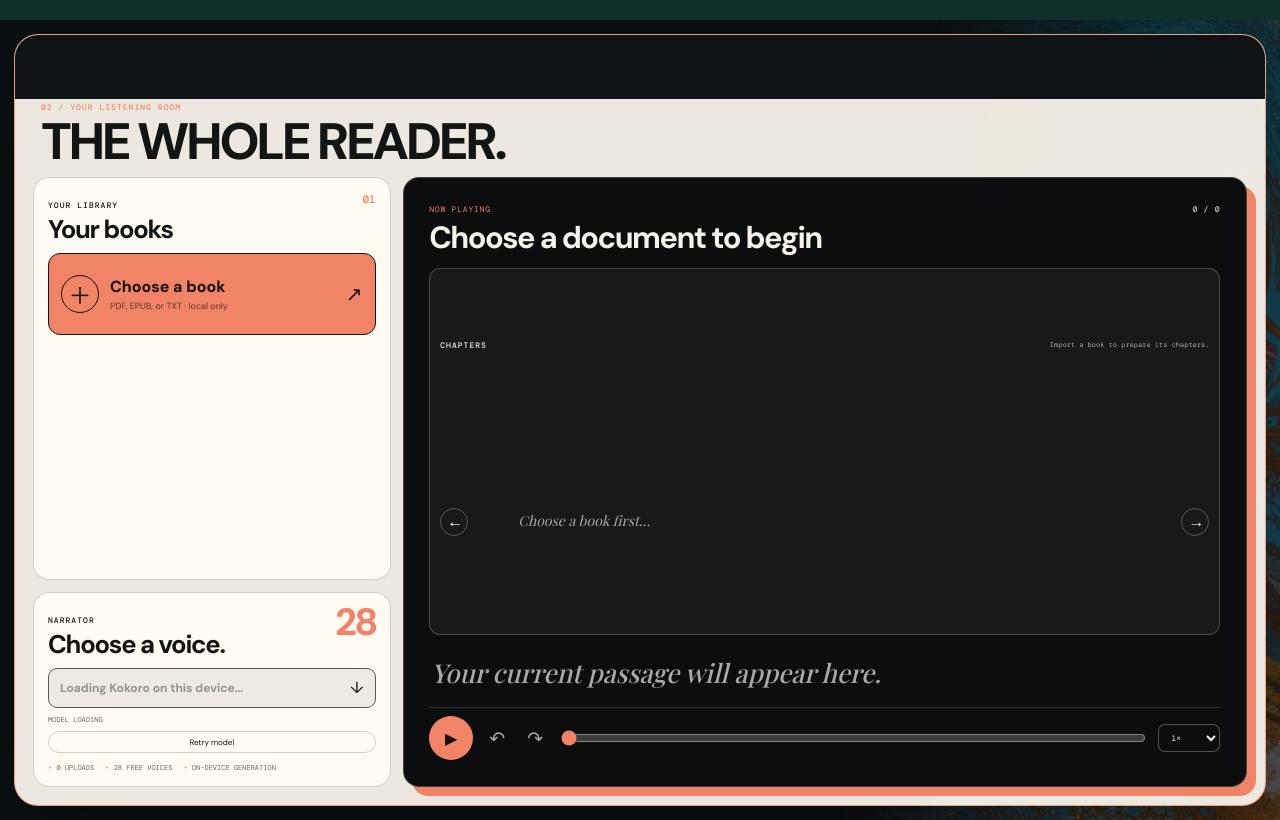
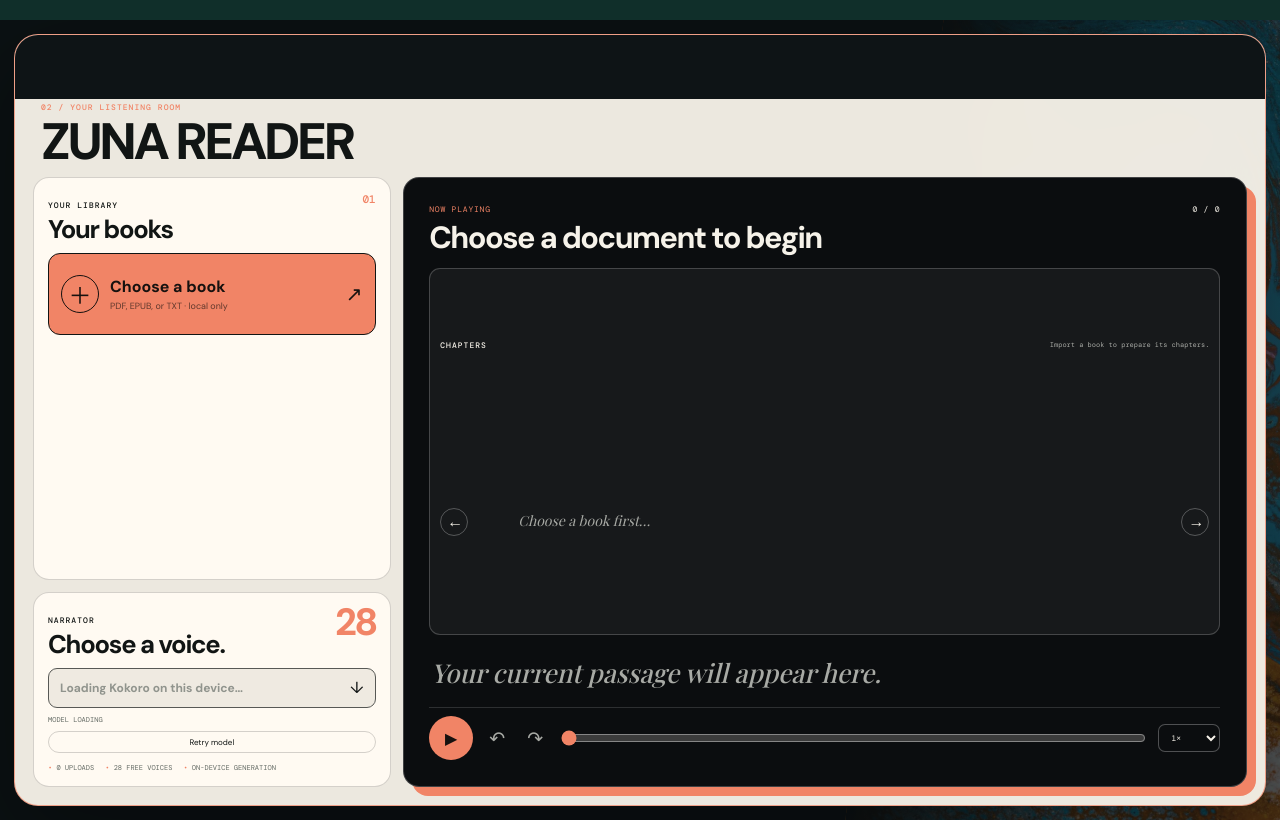
Before and after one commit to 0xzcr/Zuna, a Next.js app: page / in a window 1280 px wide. Shown: the part 780-1600 px from the top of the page. Built offline with nearby package versions, Linux system fonts and the light colour scheme; a web font is replaced by a local one.

Commit message:
copy: rename reader title

```diff
--- a/components/zuna-reader.js
+++ b/components/zuna-reader.js
@@ -129,7 +129,7 @@
       <div className="reader-art" aria-hidden="true"><img src="/assets/zuna-abstract-blue-brown.webp" alt="" width="1200" height="1792" loading="lazy" /></div>
       <div className="reader-shell">
         <header className="reader-heading">
-          <div><p className="eyebrow">02 / Your listening room</p><h2 id="reader-title">The whole reader.</h2></div>
+          <div><p className="eyebrow">02 / Your listening room</p><h2 id="reader-title">Zuna Reader</h2></div>
           <div className="reader-status">
             <div className="model-loading" id="modelLoading">
               <div><strong>Loading Kokoro</strong><output id="modelProgressLabel" htmlFor="modelProgress">0%</output></div>
```
